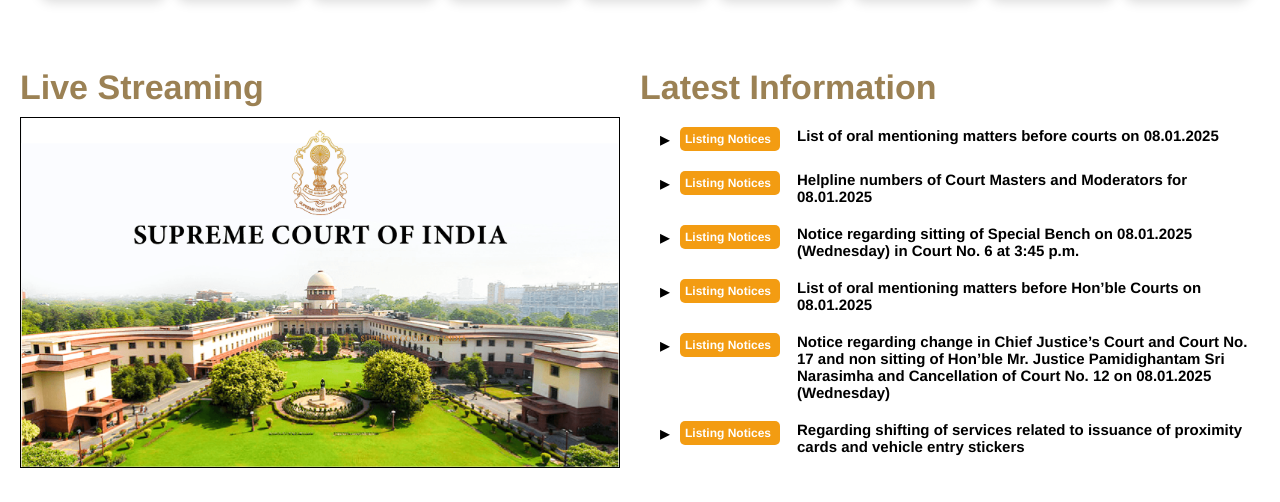
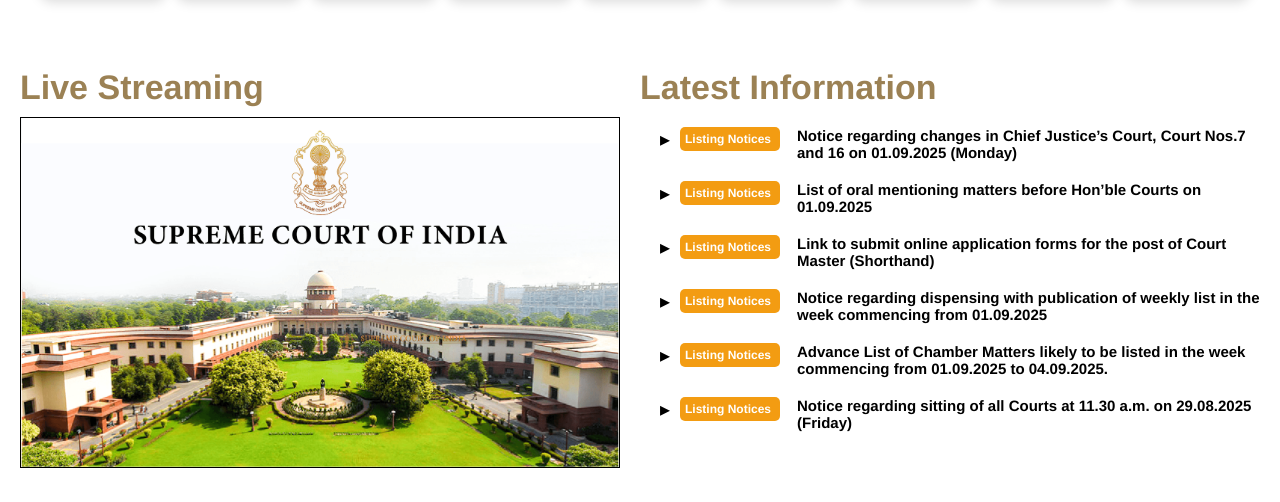
Before and after one commit to Abdullah85-mohisn/Indian-Website, a React (Vite) app in the folder frontend/: page / in a window 1280 px wide. Shown: the part 1300-1802 px from the top of the page. Built offline with nearby package versions, Linux system fonts and the light colour scheme; a web font is replaced by a local one.

Commit message:
Update Information.jsx

```diff
--- a/frontend/src/Components/HomePage/Information.jsx
+++ b/frontend/src/Components/HomePage/Information.jsx
@@ -27,7 +27,7 @@
                                 <p>Listing Notices</p>
                             </div>
                             <div className='information-listing-content'>
-                            <p>List of oral mentioning matters before courts on 08.01.2025</p>
+                                <p>Notice regarding changes in Chief Justice’s Court, Court Nos.7 and 16 on 01.09.2025 (Monday)</p>
                             </div>
                         </div>
 
@@ -39,7 +39,7 @@
                                 <p>Listing Notices</p>
                             </div>
                             <div className='information-listing-content'>
-                            <p>Helpline numbers of Court Masters and Moderators for 08.01.2025</p>
+                                <p>List of oral mentioning matters before Hon’ble Courts on 01.09.2025</p>
                             </div>
                         </div>
 
@@ -51,7 +51,7 @@
                                 <p>Listing Notices</p>
                             </div>
                             <div className='information-listing-content'>
-                            <p>Notice regarding sitting of Special Bench on 08.01.2025 (Wednesday) in Court No. 6 at 3:45 p.m.</p>
+                                <p>Link to submit online application forms for the post of Court Master (Shorthand)</p>
                             </div>
                         </div>
 
@@ -63,7 +63,7 @@
                                 <p>Listing Notices</p>
                             </div>
                             <div className='information-listing-content'>
-                            <p>List of oral mentioning matters before Hon’ble Courts on 08.01.2025</p>
+                                <p>Notice regarding dispensing with publication of weekly list in the week commencing from 01.09.2025</p>
                             </div>
                         </div>
 
@@ -75,7 +75,7 @@
                                 <p>Listing Notices</p>
                             </div>
                             <div className='information-listing-content'>
-                            <p>Notice regarding change in Chief Justice’s Court and Court No. 17 and non sitting of Hon’ble Mr. Justice Pamidighantam Sri Narasimha and Cancellation of Court No. 12 on 08.01.2025 (Wednesday)</p>
+                                <p>Advance List of Chamber Matters likely to be listed in the week commencing from 01.09.2025 to 04.09.2025.</p>
                             </div>
                         </div>
 
@@ -87,7 +87,7 @@
                                 <p>Listing Notices</p>
                             </div>
                             <div className='information-listing-content'>
-                            <p>Regarding shifting of services related to issuance of proximity cards and vehicle entry stickers</p>
+                                <p>Notice regarding sitting of all Courts at 11.30 a.m. on 29.08.2025 (Friday)</p>
                             </div>
                         </div>
 
```
Lines whose indentation alone changed are shown as unchanged.
